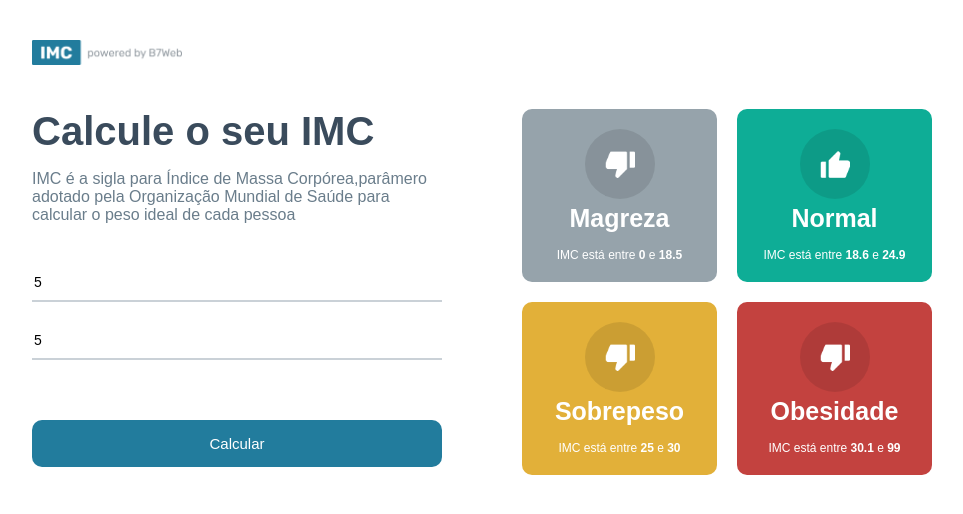
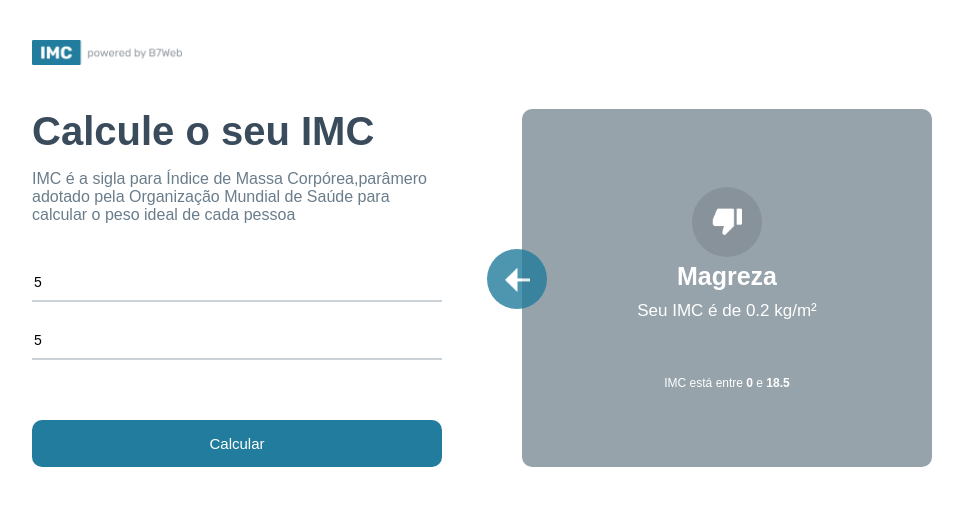
Before and after one commit to Dani701-32/Projeto-react-calc-IMC, a React (Create React App) app: page / in a window 1280 px wide. Both pictures are taken after typing "5", "5" into the empty fields and a click on the button "Calcular". Shown: the top 514 px of the page, without its empty margins (158-1121 px from the left). Built offline with nearby package versions, Linux system fonts and the light colour scheme.

Commit message:
Activating math count

```diff
--- a/public/index.html
+++ b/public/index.html
@@ -1,43 +1,17 @@
 <!DOCTYPE html>
-<html lang="en">
+<html lang="pt-BR">
   <head>
     <meta charset="utf-8" />
-    <link rel="icon" href="%PUBLIC_URL%/favicon.ico" />
     <meta name="viewport" content="width=device-width, initial-scale=1" />
     <meta name="theme-color" content="#000000" />
     <meta
       name="description"
       content="Web site created using create-react-app"
     />
-    <link rel="apple-touch-icon" href="%PUBLIC_URL%/logo192.png" />
-    <!--
-      manifest.json provides metadata used when your web app is installed on a
-      user's mobile device or desktop. See https://developers.google.com/web/fundamentals/web-app-manifest/
-    -->
-    <link rel="manifest" href="%PUBLIC_URL%/manifest.json" />
-    <!--
-      Notice the use of %PUBLIC_URL% in the tags above.
-      It will be replaced with the URL of the `public` folder during the build.
-      Only files inside the `public` folder can be referenced from the HTML.
-
-      Unlike "/favicon.ico" or "favicon.ico", "%PUBLIC_URL%/favicon.ico" will
-      work correctly both with client-side routing and a non-root public URL.
-      Learn how to configure a non-root public URL by running `npm run build`.
-    -->
-    <title>React App</title>
+    <title>IMC</title>
   </head>
   <body>
     <noscript>You need to enable JavaScript to run this app.</noscript>
     <div id="root"></div>
-    <!--
-      This HTML file is a template.
-      If you open it directly in the browser, you will see an empty page.
-
-      You can add webfonts, meta tags, or analytics to this file.
-      The build step will place the bundled scripts into the <body> tag.
-
-      To begin the development, run `npm start` or `yarn start`.
-      To create a production bundle, use `npm run build` or `yarn build`.
-    -->
   </body>
 </html>
--- a/src/App.module.css
+++ b/src/App.module.css
@@ -1,18 +1,22 @@
 * {
   box-sizing: border-box;
 }
+
 body {
   font-family: Arial, Helvetica, sans-serif;
 }
+
 .headerContainer {
   max-width: 900px;
   margin: 40px auto;
 }
+
 .container {
   max-width: 900px;
   display: flex;
   margin: auto;
 }
+
 /***************************************************************************************************************************************************************************************/
 .container .leftSide {
   flex: 1;
@@ -24,11 +28,13 @@ body {
   font-size: 40px;
   color: #3a4b5c;
 }
+
 .container .leftSide p {
   font-size: 16px;
   margin-bottom: 40px;
   color: #6a7d8b;
 }
+
 .container .leftSide input {
   width: 100%;
   border: 0;
@@ -38,6 +44,7 @@ body {
   font-size: 14px;
   outline: 0;
 }
+
 .container .leftSide button {
   width: 100%;
   background-color: #227c9d;
@@ -50,9 +57,11 @@ body {
   cursor: pointer;
   transition: all ease 0.2s;
 }
+
 .container .leftSide button:hover {
   opacity: 0.8;
 }
+
 /*----------------------------------------------------------------------------------------------------------------------------------------------------------------------------*/
 
 .container .rightSide {
@@ -60,9 +69,33 @@ body {
   margin-left: 40px;
   display: flex;
 }
+
 .container .rightSide .grid {
   flex: 1;
   display: grid;
   grid-template-columns: repeat(2, 1fr);
   gap: 20px;
 }
+
+.container .rightSide .rightBig {
+  flex: 1;
+  display: flex;
+}
+.container .rightSide .rightArrow {
+  position: absolute;
+  background-color: #227c9d;
+  width: 60px;
+  height: 60px;
+  border-radius: 50%;
+  display : flex;
+  justify-content: center;
+  align-items: center;
+  cursor: pointer;
+  margin-left:-35px;
+  margin-top: 140px;
+  transition: all ease .3s;
+  opacity: .8;
+}
+.container .rightSide .rightArrow:hover{
+  opacity: 1;
+}
--- a/src/App.tsx
+++ b/src/App.tsx
@@ -1,20 +1,29 @@
 import { useState } from "react";
 import styles from "./App.module.css";
 import poweredImage from "./assets/powered.png";
-import { levels, calculateIMC } from "./helpers/imc";
+import leftArrowIMG from "./assets/leftarrow.png";
+import { levels, calculateIMC, Level } from "./helpers/imc";
 import { GridItem } from "./components/GridItem";
 
 const App = () => {
   const [height, setHeight] = useState<number>(0);
   const [weight, setWeight] = useState<number>(0);
+  const [toShow, setToShow] = useState<Level | null>();
 
   const handleCalculation = () => {
     if (height !== 0 && weight !== 0 && height && weight) {
-      calculateIMC(height, weight);
+      setToShow(calculateIMC(height, weight));
     } else {
       alert("Preencha todos os campos");
     }
   };
+
+  const setHandleBackButton = () => {
+    setToShow(null);
+    setHeight(0);
+    setWeight(0);
+  };
+
   return (
     <div className={styles.main}>
       <header>
@@ -47,11 +56,21 @@ const App = () => {
           <button onClick={handleCalculation}>Calcular</button>
         </div>
         <div className={styles.rightSide}>
-          <div className={styles.grid}>
-            {levels.map((item, key) => (
-              <GridItem key={key} item={item} />
-            ))}
-          </div>
+          {!toShow && (
+            <div className={styles.grid}>
+              {levels.map((item, key) => (
+                <GridItem key={key} item={item} />
+              ))}
+            </div>
+          )}
+          {toShow && (
+            <div className={styles.rightBig}>
+              <div onClick={setHandleBackButton} className={styles.rightArrow} >
+                <img src={leftArrowIMG} alt="" width={25} />
+              </div>
+              <GridItem item={toShow} />
+            </div>
+          )}
         </div>
       </div>
     </div>
--- a/src/components/GridItem/GridItem.module.css
+++ b/src/components/GridItem/GridItem.module.css
@@ -8,6 +8,7 @@
   flex-direction: column;
   padding: 20px;
 }
+
 .gridIcon {
   width: 70px;
   height: 70px;
@@ -17,12 +18,19 @@
   justify-content: center;
   align-items: center;
 }
+
 .gridTitle {
   font-size: 25px;
   font-weight: bold;
   margin-top: 5px;
 }
-.gridInfo{
-    font-size:12px;
-    margin-top: 15px;
+
+.gridInfo {
+  font-size: 12px;
+  margin-top: 15px;
 }
+
+.yourIMC {
+  font-size: 17px;
+  margin: 10px 0 40px 0;
+}
--- a/src/components/GridItem/index.tsx
+++ b/src/components/GridItem/index.tsx
@@ -14,6 +14,10 @@ export const GridItem = ({ item }: Props) => {
         <img src={item.icon === "up" ? upImage : downImage} alt="" width="30" />
       </div>
       <div className={style.gridTitle}>{item.title}</div>
+      {
+      item.yourIMC &&
+        <div className= {style.yourIMC}> Seu IMC é de {item.yourIMC} kg/m²</div>
+        }
       <div className={style.gridInfo}>
         <>
           IMC está entre <strong>{item.imc[0]}</strong> e <strong>{item.imc[1]}</strong>
--- a/src/helpers/imc.ts
+++ b/src/helpers/imc.ts
@@ -16,8 +16,9 @@ export const calculateIMC = (height: number, weight: number) => {
     const imc = weight / (height * height);
     for (let i in levels) {
         if (imc >= levels[i].imc[0] && imc < levels[i].imc[1]) {
-            levels[i].yourIMC = imc;
-            return levels[i];
+            let levelCopy: Level = { ...levels[i] }
+            levelCopy.yourIMC = parseFloat(imc.toFixed(2));
+            return levelCopy;
         }
     }
     return null;
```
